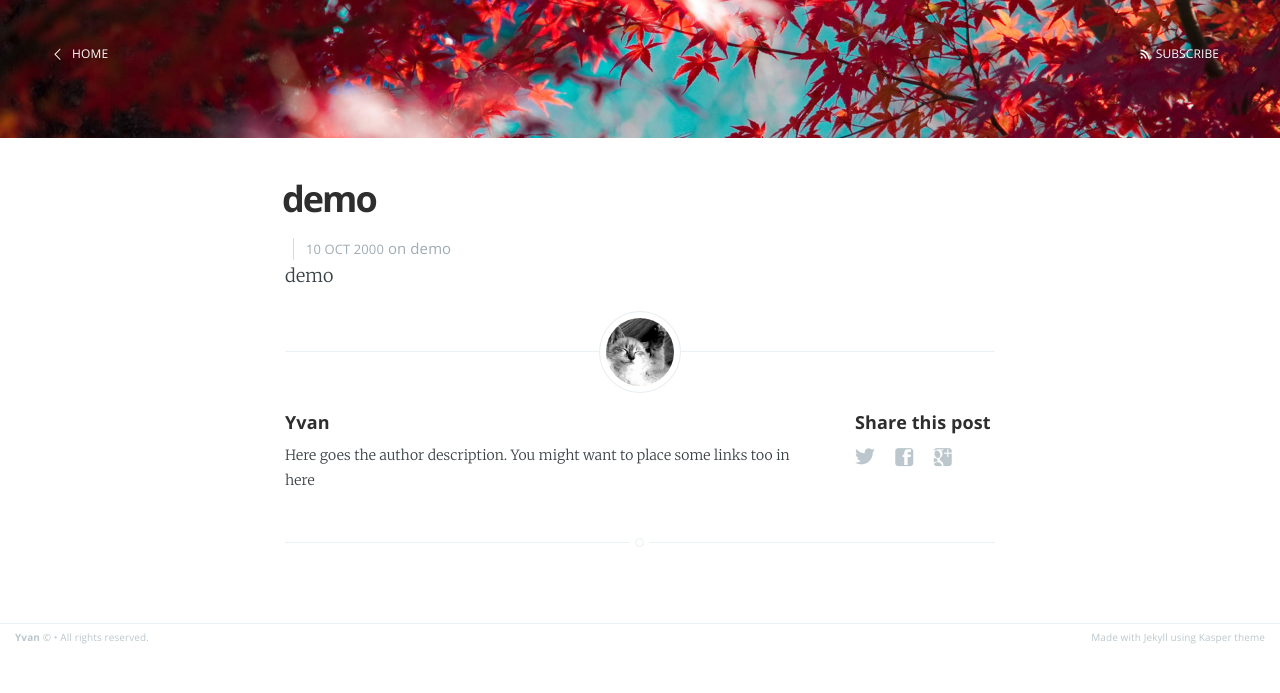
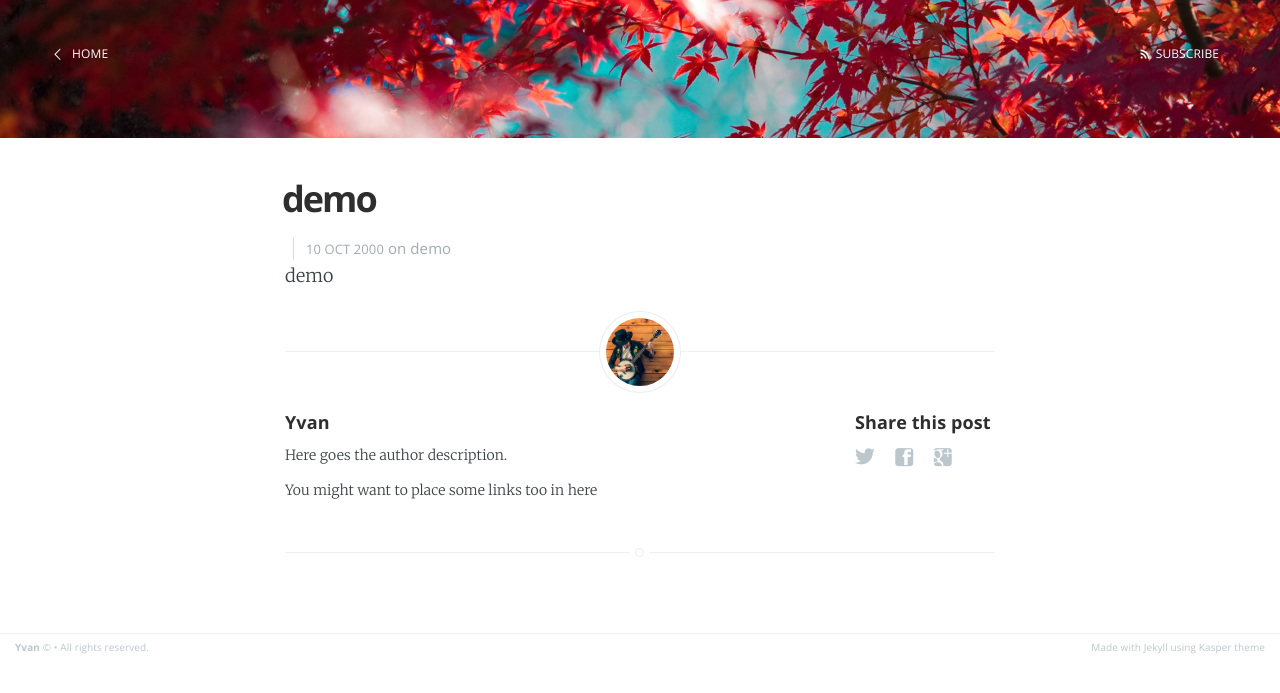
Before and after one commit to ChinBucher/ChinBucher.github.io, a Jekyll site: the page built from _posts/2000-10-10-demo.html, in a window 1280 px wide. Shown: the top 693 px of the page. Built offline with Jekyll 4.4.1, drawn with Linux system fonts in a browser that asks for light colours.

Commit message:
update profile

```diff
--- a/_layouts/post.html
+++ b/_layouts/post.html
@@ -64,7 +64,7 @@
             <!-- If we want to display author's name and bio -->
             {% if site.author %}
                 <figure class="author-image">
-                    <a class="img" href="{{ site.baseurl }}" style="background-image: url(/assets/images/profile.png)">
+                    <a class="img" href="{{ site.baseurl }}" style="background-image: url(/assets/images/profile.jpg)">
                     <span class="hidden">{{site.author}}'s Picture</span></a>
                 </figure>
                 <section class="author">
@@ -72,7 +72,10 @@
                     <h4> {{ site.author }} </h4>
                     <!-- Author Bio -->
                     <p>
-                        Here goes the author description. You might want to place some links too in here
+                        Here goes the author description.
+                    </p>
+                    <p>
+                        You might want to place some links too in here
                     </p>
                 </section>
             {% endif %}
```
Also changed, not shown: assets/images/mao.png (added), assets/images/profile.jpg (added).
